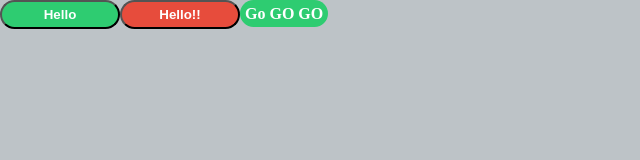
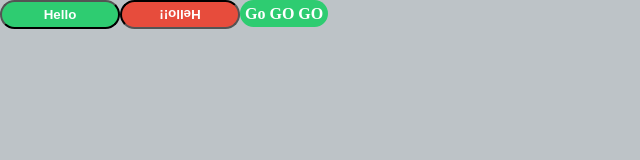
Before and after one commit to smk950226/reactstyle, a React (Create React App) app: page / in a window 1280 px wide. Shown: the top 160 px of the page, without its empty margins (0-640 px from the left). Built offline with nearby package versions, Linux system fonts and the light colour scheme; the HTML template or start-up script is replaced by a standard one.

Commit message:
animation

```diff
--- a/src/App.js
+++ b/src/App.js
@@ -1,5 +1,5 @@
 import React, { Component } from 'react';
-import styled, { injectGlobal } from 'styled-components';
+import styled, { injectGlobal, keyframes } from 'styled-components';
 
 injectGlobal`
   body{
@@ -13,7 +13,7 @@ class App extends Component {
     return (
     <Container>
       <Button>Hello</Button>
-      <Button danger>Hello!!</Button>
+      <Button danger rotationTime={5}>Hello!!</Button>
       <Anchor href="https://www.naver.com/">Go GO GO</Anchor>
     </Container>
     );
@@ -39,10 +39,24 @@ const Button = styled.button`
     outline: none;
   }
   background-color: ${props => props.danger ? "#e74c3c" : "#2ecc71"}
+  ${props => {
+    if(props.danger){
+      return `animation: ${rotation} ${props.rotationTime}s linear infinite;`
+    }
+  }}
 `
 
 const Anchor = Button.withComponent('a').extend`
   text-decoration: none;
 `;
 
+const rotation = keyframes`
+  from{
+    transform: rotate(0deg);
+  }
+  to{
+    transform: rotate(360deg);
+  }
+`
+
 export default App;
```
